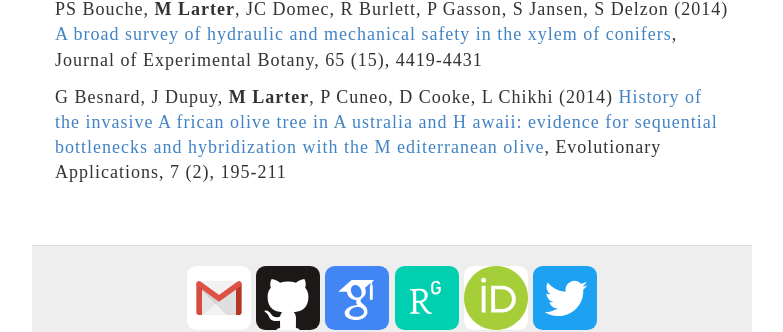
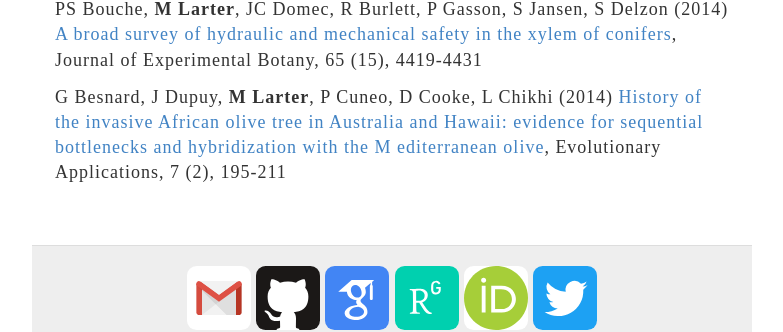
Before and after one commit to MaxLarter/maxlarter.github.io, a Jekyll site: the page publications/publications.html, which Jekyll copies as it is, in a window 1280 px wide. Shown: the part 1338-1670 px from the top of the page, without its empty margins (248-1031 px from the left). Built offline with Jekyll 4.4.1, drawn with Linux system fonts in a browser that asks for light colours.

Commit message:
re-run to update

```diff
--- a/publications/publications.html
+++ b/publications/publications.html
@@ -67,7 +67,7 @@
 <h3>2014</h3>
 <table><tbody>
 <tr><td width="100%">PS Bouche, <b>M Larter</b>, JC Domec, R Burlett, P Gasson, S Jansen, S Delzon (2014) <a href="https://scholar.google.com/scholar?oi=bibs&cluster=7598971997742984615,1531316099610413598&btnI=1&hl=en" target="_blank">A broad survey of hydraulic and mechanical safety in the xylem of conifers</a>, Journal of Experimental Botany, 65 (15), 4419-4431</td></tr>
-<tr><td width="100%">G Besnard, J Dupuy, <b>M Larter</b>, P Cuneo, D Cooke, L Chikhi (2014) <a href="https://scholar.google.com/scholar?oi=bibs&cluster=7337423886656513929&btnI=1&hl=en" target="_blank">History of the invasive A frican olive tree in A ustralia and H awaii: evidence for sequential bottlenecks and hybridization with the M editerranean olive</a>, Evolutionary Applications, 7 (2), 195-211</td></tr>
+<tr><td width="100%">G Besnard, J Dupuy, <b>M Larter</b>, P Cuneo, D Cooke, L Chikhi (2014) <a href="https://scholar.google.com/scholar?oi=bibs&cluster=7337423886656513929&btnI=1&hl=en" target="_blank">History of the invasive African olive tree in Australia and Hawaii: evidence for sequential bottlenecks and hybridization with the M editerranean olive</a>, Evolutionary Applications, 7 (2), 195-211</td></tr>
 </tbody></table>
     <div class="wrapper-footer">
  <div class="container">
```
Also changed, not shown: 1 other file.
